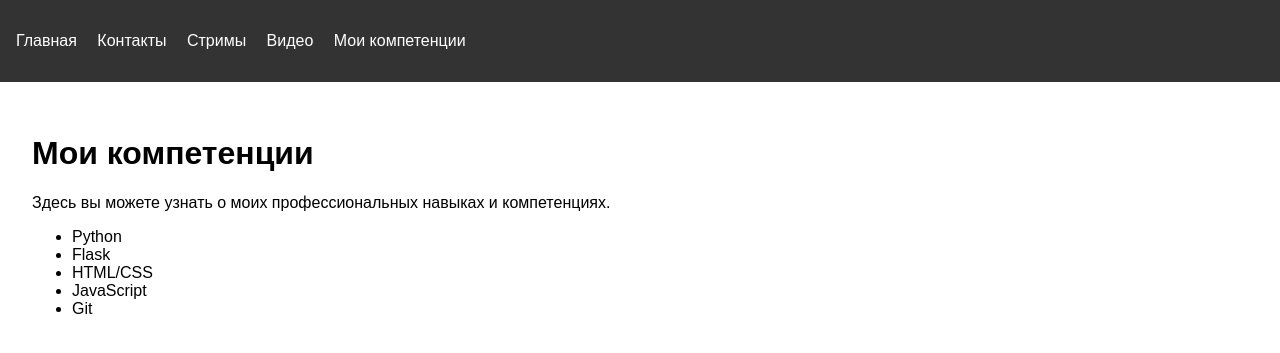
After one commit to eeminov1995/NgenixProjact, a Flask app: page /competencies in a window 1280 px wide. The commit adds this page. Shown: the top 353 px of the page. Run offline with Flask 3, Linux system fonts and the light colour scheme.

Commit message:
[add] demo project 2

```diff
--- a/app.py
+++ b/app.py
@@ -18,5 +18,9 @@ def streams():
 def videos():
     return render_template('videos.html')
 
+@app.route('/competencies')
+def competencies():
+    return render_template('competencies.html')
+
 if __name__ == '__main__':
     app.run(debug=True)
--- a/templates/base.html
+++ b/templates/base.html
@@ -1,5 +1,5 @@
 <!DOCTYPE html>
-<html lang="ru">
+<html lang="en">
 <head>
     <meta charset="UTF-8">
     <meta name="viewport" content="width=device-width, initial-scale=1.0">
@@ -13,6 +13,7 @@
             <li><a href="{{ url_for('contacts') }}">Контакты</a></li>
             <li><a href="{{ url_for('streams') }}">Стримы</a></li>
             <li><a href="{{ url_for('videos') }}">Видео</a></li>
+            <li><a href="{{ url_for('competencies') }}">Мои компетенции</a></li>
         </ul>
     </nav>
     <main>
--- /dev/null
+++ b/templates/competencies.html
@@ -0,0 +1,15 @@
+{% extends "base.html" %}
+
+{% block title %}Мои компетенции{% endblock %}
+
+{% block content %}
+<h1>Мои компетенции</h1>
+<p>Здесь вы можете узнать о моих профессиональных навыках и компетенциях.</p>
+<ul>
+    <li>Python</li>
+    <li>Flask</li>
+    <li>HTML/CSS</li>
+    <li>JavaScript</li>
+    <li>Git</li>
+</ul>
+{% endblock %}
```
Also changed, not shown: README.md.
